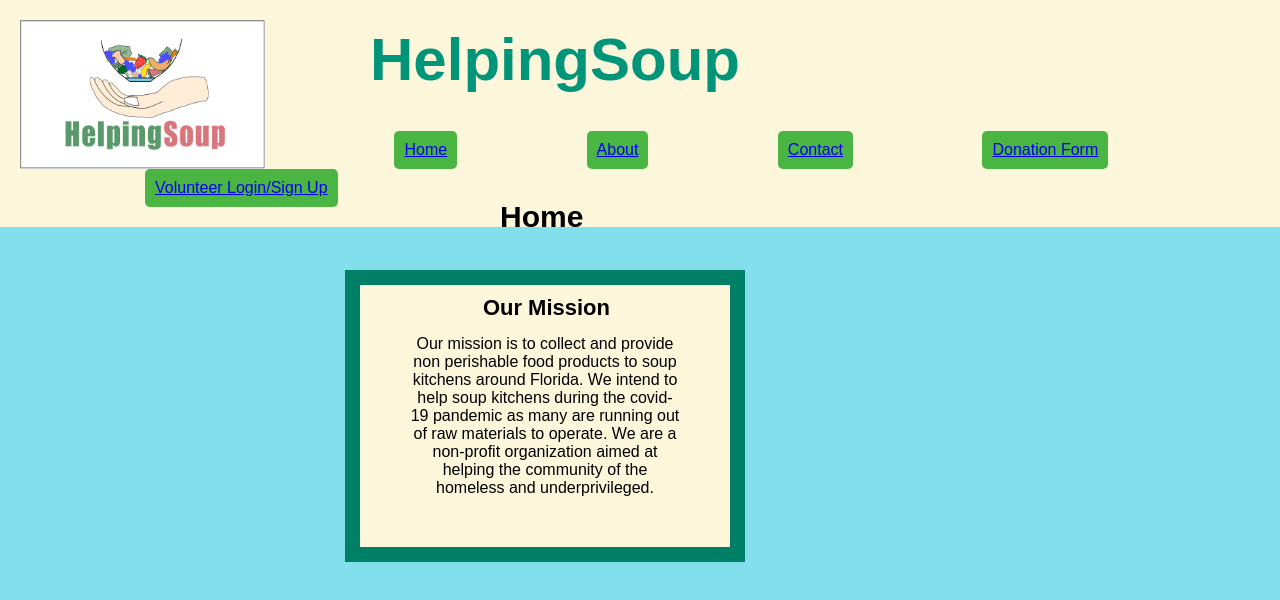
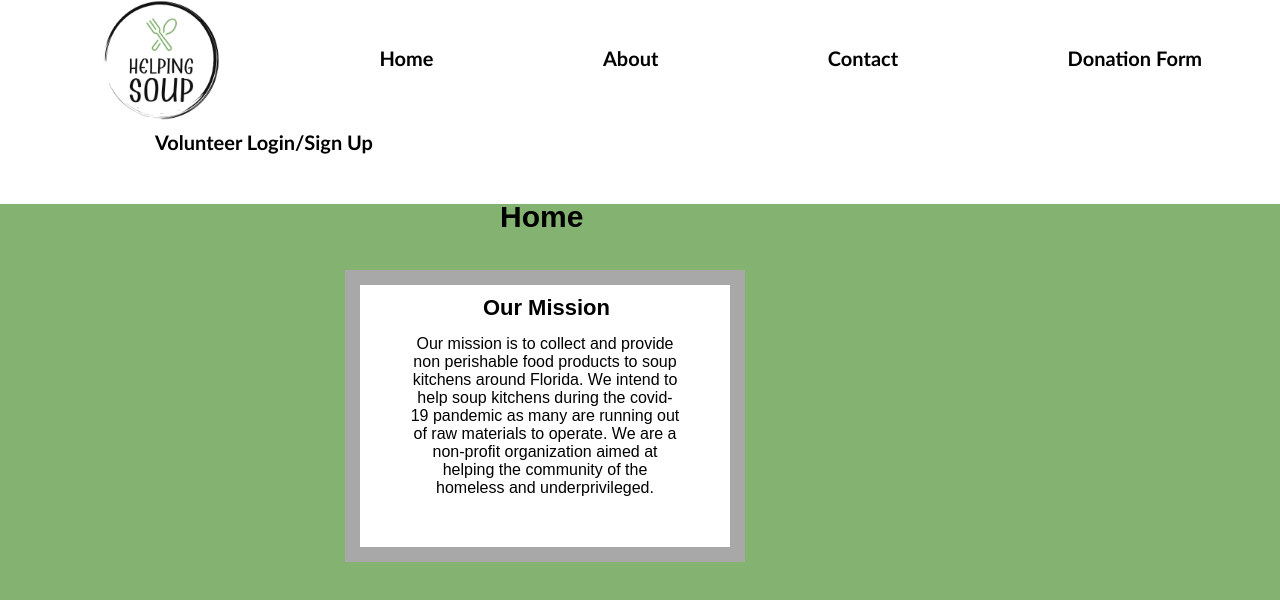
Before and after one commit to prabhask5/HelpingSoup-Website, a plain HTML site: page webdev/pages/main.html in a window 1280 px wide. Drawn offline with Linux system fonts and the light colour scheme.

Commit message:
Restructured Website, changed fonts, colors, etc.

```diff
--- a/webdev/main.css
+++ b/webdev/main.css
@@ -5,23 +5,24 @@
 }
 body{
     font-family: Arial, Helvetica, sans-serif;
-    background-color: #84DFED;;
-    --color-primary: #009579;
-    --color-primary-dark: #007f67;
+    background-color: #83b271;
+    --color-primary: #ffffff;
+    --color-primary-dark: #a8a8a8;
     --color-secondary: #252c6a;
     --color-error: #cc3333;
-    --color-success: #4bb544;
+    --color-success: #ffffff;
     --border-radius: 4px
 }
 header {
-    background: #FCF6DB;
-    padding: 20px;
+    background: #ffffff;
+    padding: 0px;
     color: var(--color-primary);
 }
 img{
-    width:245px;
-    height:149px;
+    width:120px;
+    height:120px;
     vertical-align: bottom;
+    margin-left: 100px;
 }
 h1{
     padding: 20px;
@@ -32,6 +33,7 @@ h1{
     right: 520px;
     width: 200px;
     height: 100px;
+
 
 }
 h2{
@@ -61,12 +63,13 @@ li{
     background: var(--color-success);
     padding: 10px;
     border-radius: 5px;
-    margin-left: 125px;
+    margin-left: 145px;
+    margin-bottom: 40px;
     display: inline-block;
 
 }
 div {
-    background-color: #FCF6DB;
+    background-color: #ffffff;
     text-align:center;
     position: absolute;
     top: 250px;
--- a/webdev/pages/main.html
+++ b/webdev/pages/main.html
@@ -1,7 +1,7 @@
 <!DOCTYPE html>
 <html>
     <head>
-        <title>HelpingSoup</title>
+        <title>Helping Soup</title>
         <link rel="stylesheet" href="../main.css">
     </head>
 
@@ -9,13 +9,13 @@
         <header>
             <nav>
                 <ul>
-                    <img src="logo.png" alt="HelpingSoup Logo">
-                    <h1>HelpingSoup</h1>
-                    <li><a href="main.html">Home</a></li>
-                    <li><a href="about.html">About</a></li>
-                    <li><a href="contact.html">Contact</a></li>
-                    <li><a href="forms.html">Donation Form</a></li>
-                    <li><a href="login.html">Volunteer Login/Sign Up</a></li>
+                    <img src="logo3.png" alt="HelpingSoup Logo">
+                    <h1></h1>
+                    <li><a style= "font-size:20px; font-weight: bold; font-family:'Trebuchet MS'; color:black; text-decoration:none;" href="main.html">Home</a></li>
+                    <li><a style= "font-size:20px; font-weight: bold; font-family:'Trebuchet MS'; color:black; text-decoration:none;" href="about.html">About</a></li>
+                    <li><a style= "font-size:20px; font-weight: bold; font-family:'Trebuchet MS'; color:black; text-decoration:none;" href="contact.html">Contact</a></li>
+                    <li><a style= "font-size:20px; font-weight: bold; font-family:'Trebuchet MS'; color:black; text-decoration:none;" href="forms.html">Donation Form</a></li>
+                    <li><a style= "font-size:20px; font-weight: bold; font-family:'Trebuchet MS'; color:black; text-decoration:none;" href="login.html">Volunteer Login/Sign Up</a></li>
 
                 </ul>
             </nav>
```
Also changed, not shown: website helpingsoup/pages/main.html (+1 -1 lines), docs/Isee.PNG (added), docs/logo3.PNG (added), docs/unknown.png (added), webdev/pages/logo3.PNG (added).
